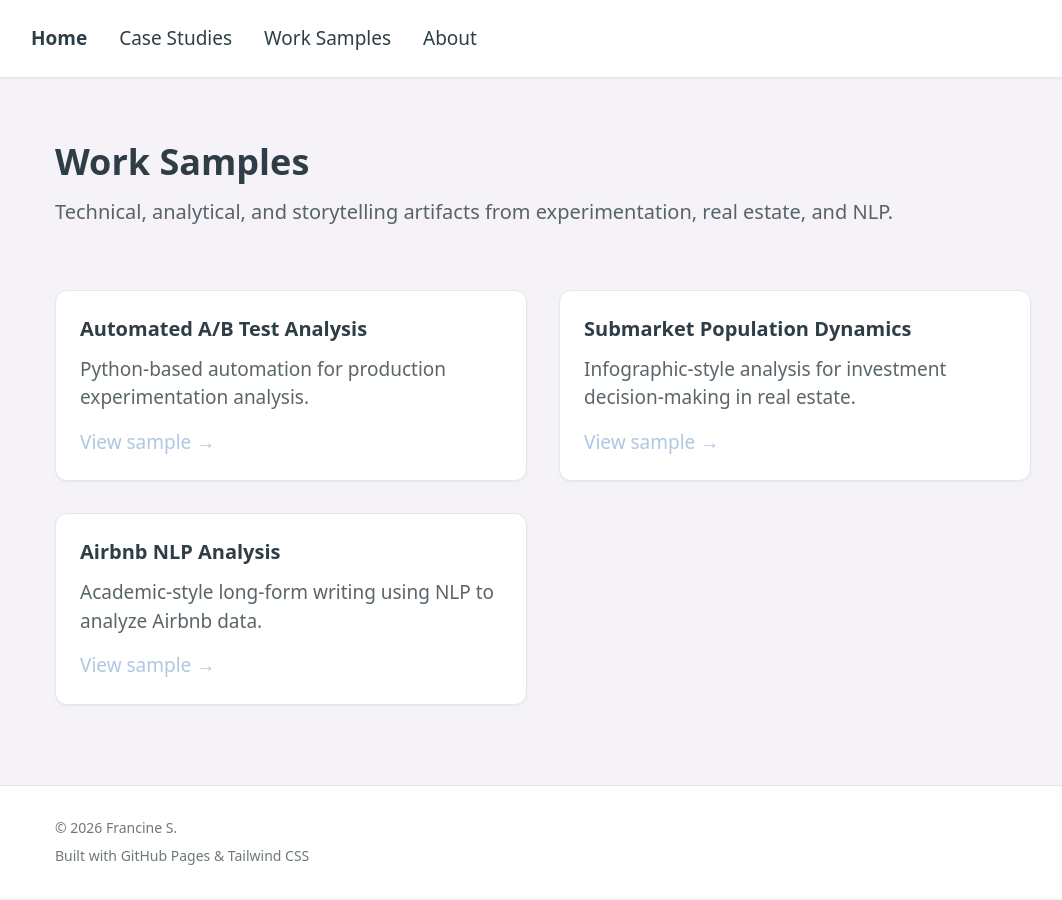
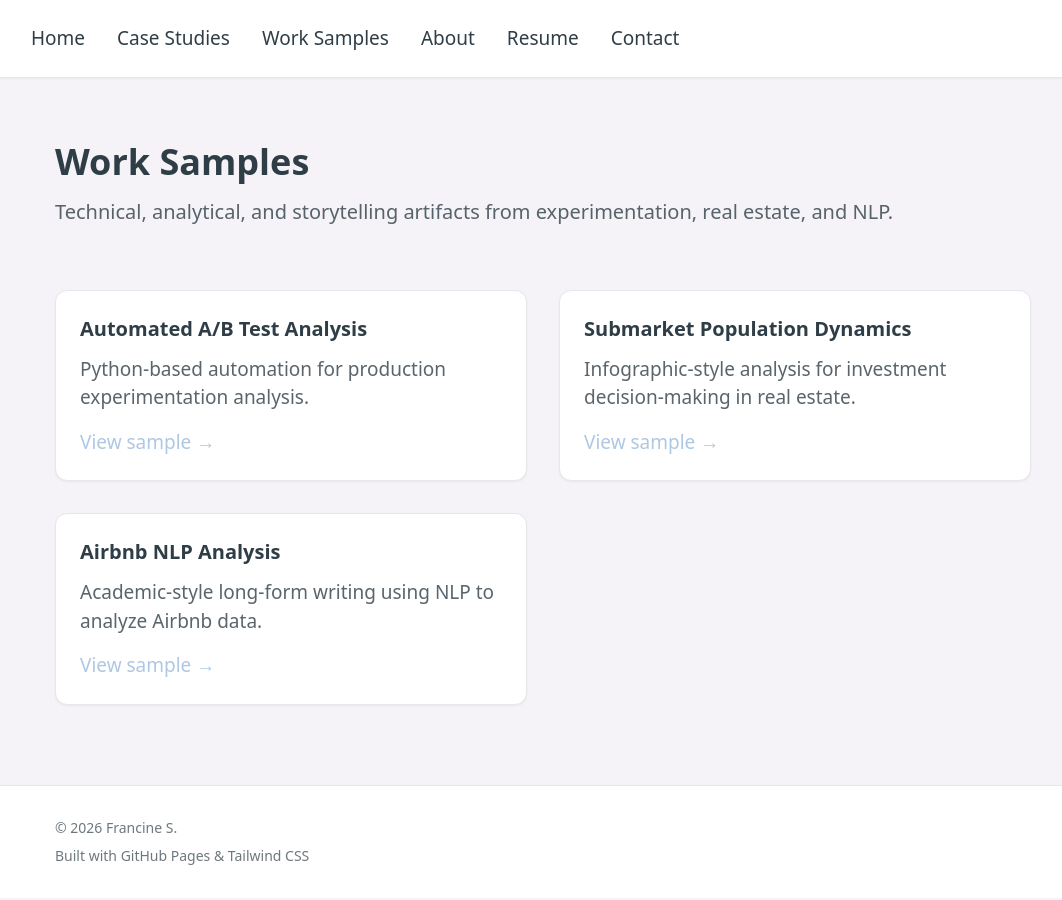
Before and after one commit to francine-i-stephens/francine-portfolio, a Jekyll site: the page work-samples/index.html, which Jekyll copies as it is, in a window 1280 px wide. Shown: the whole page, without its empty margins (97-1159 px from the left). Built offline with Jekyll 4.4.1, drawn with Linux system fonts in a browser that asks for light colours; nearby versions of some CDN libraries.

Commit message:
Update index.html

```diff
--- a/work-samples/index.html
+++ b/work-samples/index.html
@@ -26,10 +26,12 @@
   <!-- Navigation -->
 <nav class="p-6 bg-white shadow-sm border-b border-graySoft">
   <div class="max-w-5xl mx-auto flex items-center space-x-8">
-    <a href="../index.html" class="font-semibold text-charcoal hover:text-blueSoft">Home</a>
-    <a href="../case-studies/index.html" class="hover:text-blueSoft">Case Studies</a>
-    <a href="index.html" class="hover:text-blueSoft">Work Samples</a>
-    <a href="../about.html" class="hover:text-blueSoft">About</a>
+    <a href="index.html" class="hover:text-blueSoft">Home</a>
+    <a href="case-studies/index.html" class="hover:text-blueSoft">Case Studies</a>
+    <a href="work-samples/index.html" class="hover:text-blueSoft">Work Samples</a>
+    <a href="about.html" class="hover:text-blueSoft">About</a>
+    <a href="resume.html" class="hover:text-blueSoft">Resume</a>
+    <a href="contact.html" class="hover:text-blueSoft">Contact</a>
   </div>
 </nav>
 
```
